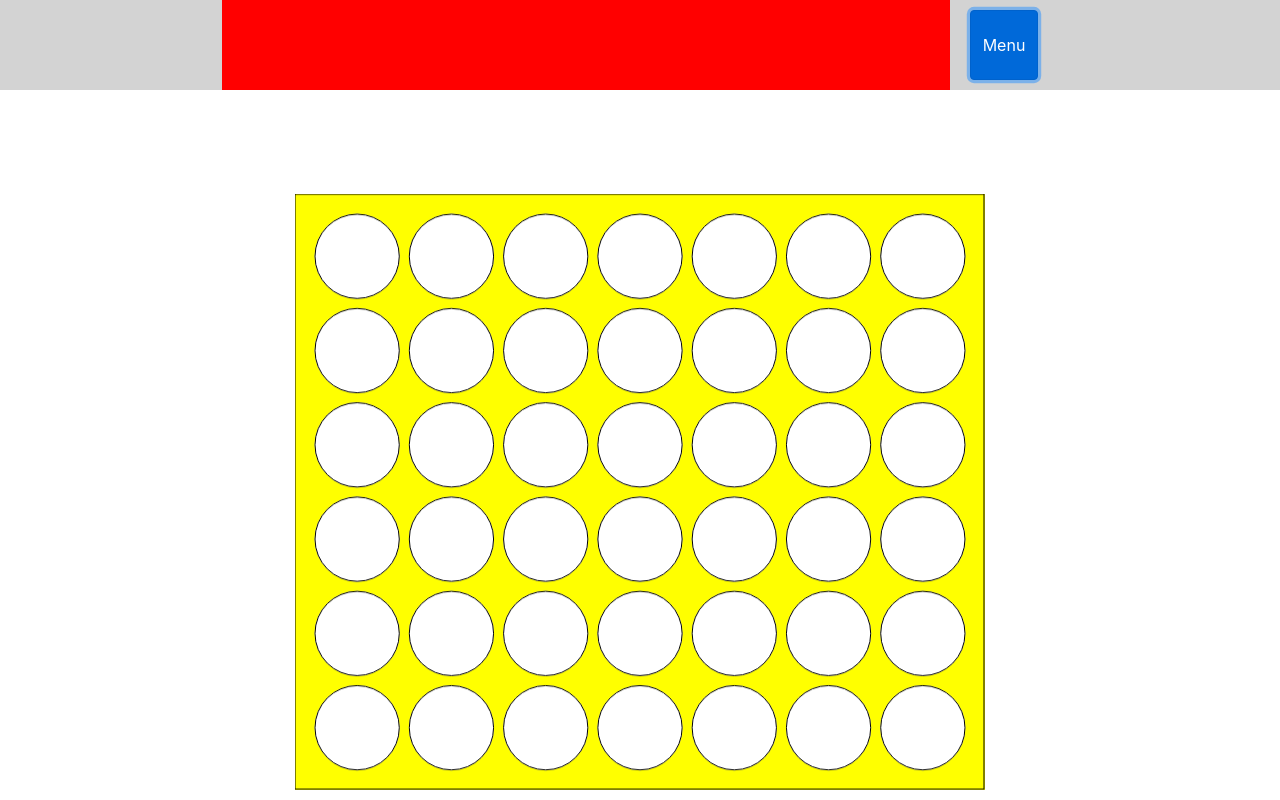
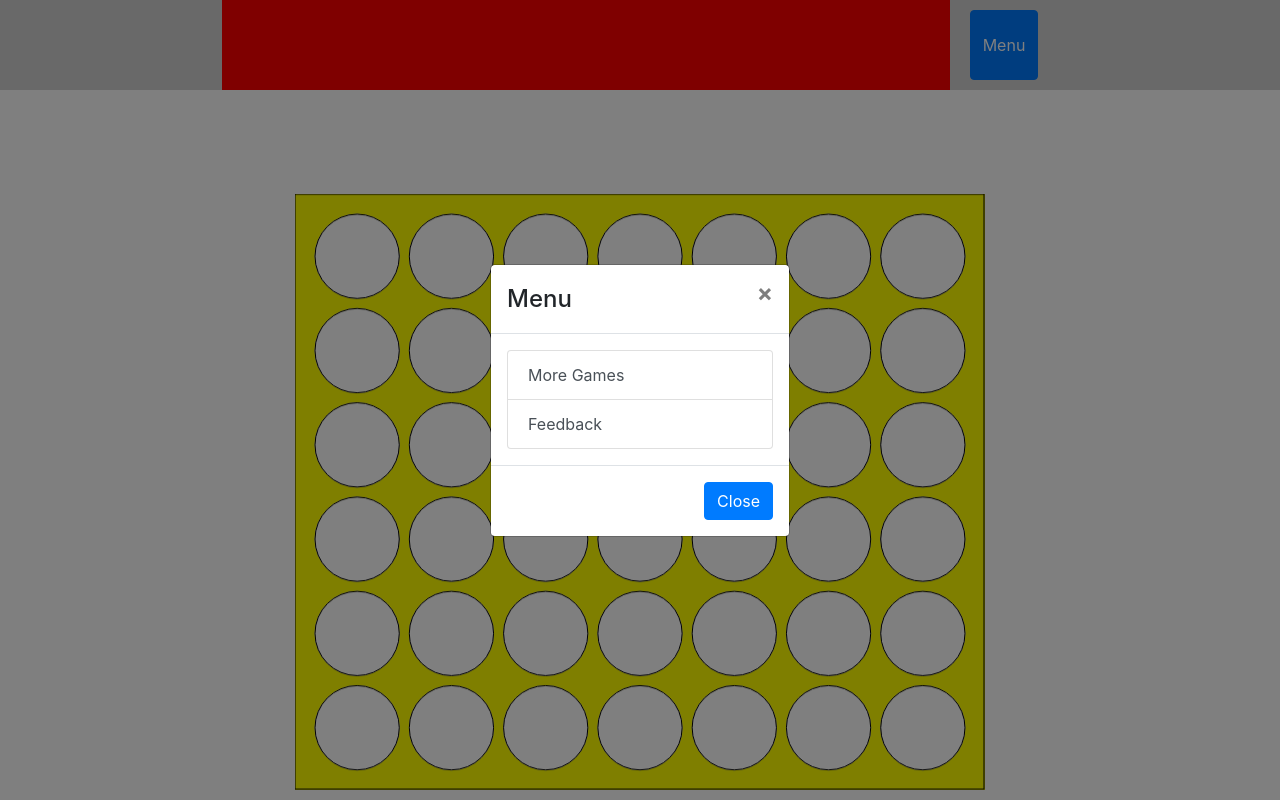
Before and after one commit to ferose/p2pgames, a React (Create React App) app: page / in a window 1280 px wide. Both pictures are taken after a click on the button "Menu". Built offline with nearby package versions, Linux system fonts and the light colour scheme.

Commit message:
Add menu items

```diff
--- a/src/App.tsx
+++ b/src/App.tsx
@@ -2,12 +2,19 @@ import React from 'react';
 import './App.scss';
 import GameCanvas from './GameCanvas';
 import Banner from './Banner';
+import Menu from './Menu';
 
 const App: React.FC = () => {
+  const [modalShow, setModalShow] = React.useState(false);
   return (
     <div className="App">
-      <Banner/>
+      <Banner onMenuClick={() => setModalShow(true)}/>
       <GameCanvas/>
+
+      <Menu
+        show={modalShow}
+        onHide={() => setModalShow(false)}
+      />
     </div>
   );
 }
--- a/src/Banner.css
+++ b/src/Banner.css
@@ -4,12 +4,12 @@
     justify-content: center;
 }
 
-.ad {
+#ad {
     background-color: red;
     width: 728px;
     height: 90px;
 }
 
-.menu-button {
+#menu-button {
     margin: 10px 20px;
 }
--- a/src/Banner.tsx
+++ b/src/Banner.tsx
@@ -2,11 +2,15 @@ import React from 'react';
 import './Banner.css';
 import Button from 'react-bootstrap/Button';
 
-const Banner: React.FC = () => {
+interface IBannerProps {
+  onMenuClick: () => void;
+}
+
+const Banner: React.FC<IBannerProps> = (props) => {
   return (
     <div className="Banner">
-      <div className="ad"></div>
-      <Button className="menu-button">Menu</Button>
+      <div id="ad"></div>
+      <Button id="menu-button" onClick={props.onMenuClick}>Menu</Button>
     </div>
   );
 }
--- a/src/GameCanvas.tsx
+++ b/src/GameCanvas.tsx
@@ -310,8 +310,6 @@ export default class GameCanvas extends React.Component<any,any> {
     }
 
     private onTouchEnd = (e: React.TouchEvent) => {
-        e.preventDefault();
-        e.stopPropagation();
         this.clicked();
         this.cursor = null;
     }
--- /dev/null
+++ b/src/Menu.tsx
@@ -0,0 +1,41 @@
+import React from 'react';
+import Modal from 'react-bootstrap/Modal';
+import Button from 'react-bootstrap/Button';
+import ListGroup from 'react-bootstrap/ListGroup';
+
+interface IMenuProps {
+    onHide: () => void;
+    show: boolean;
+}
+
+const Menu: React.FC<IMenuProps> = (props) => {
+    return (
+        <Modal
+            {...props}
+            size="sm"
+            aria-labelledby="contained-modal-title-vcenter"
+            centered
+        >
+        <Modal.Header closeButton>
+            <Modal.Title id="contained-modal-title-vcenter">
+            Menu
+            </Modal.Title>
+        </Modal.Header>
+        <Modal.Body>
+            <ListGroup defaultActiveKey="#link1">
+                <ListGroup.Item action onClick={()=>{alert("Under construction")}}>
+                    More Games
+                </ListGroup.Item>
+                <ListGroup.Item action onClick={()=>{alert("Under construction")}}>
+                    Feedback
+                </ListGroup.Item>
+            </ListGroup>
+        </Modal.Body>
+        <Modal.Footer>
+            <Button onClick={props.onHide}>Close</Button>
+        </Modal.Footer>
+        </Modal>
+    );
+}
+
+export default Menu;
```
